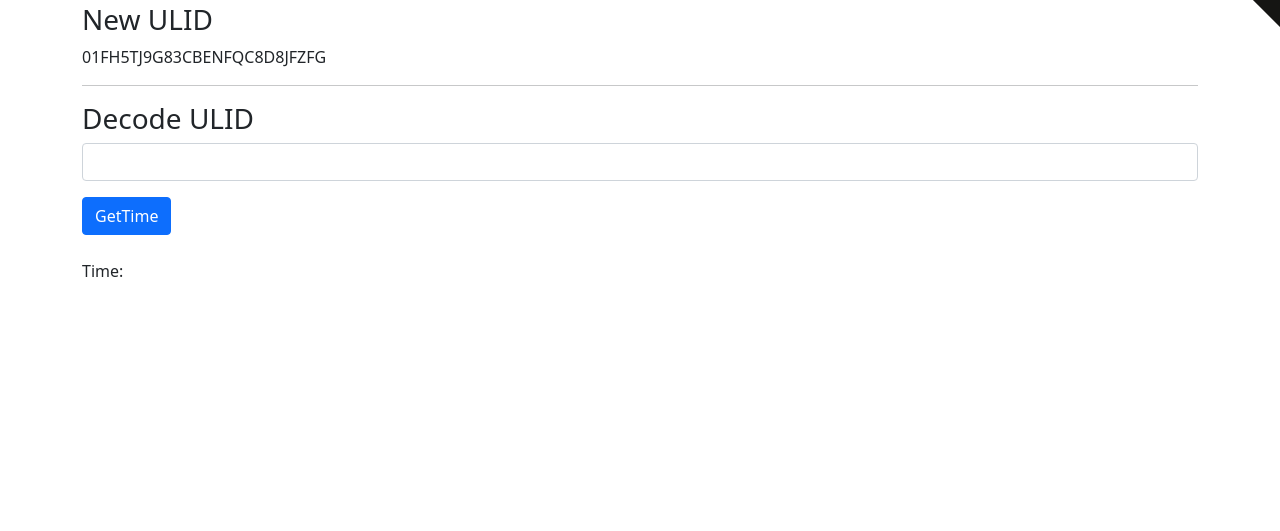
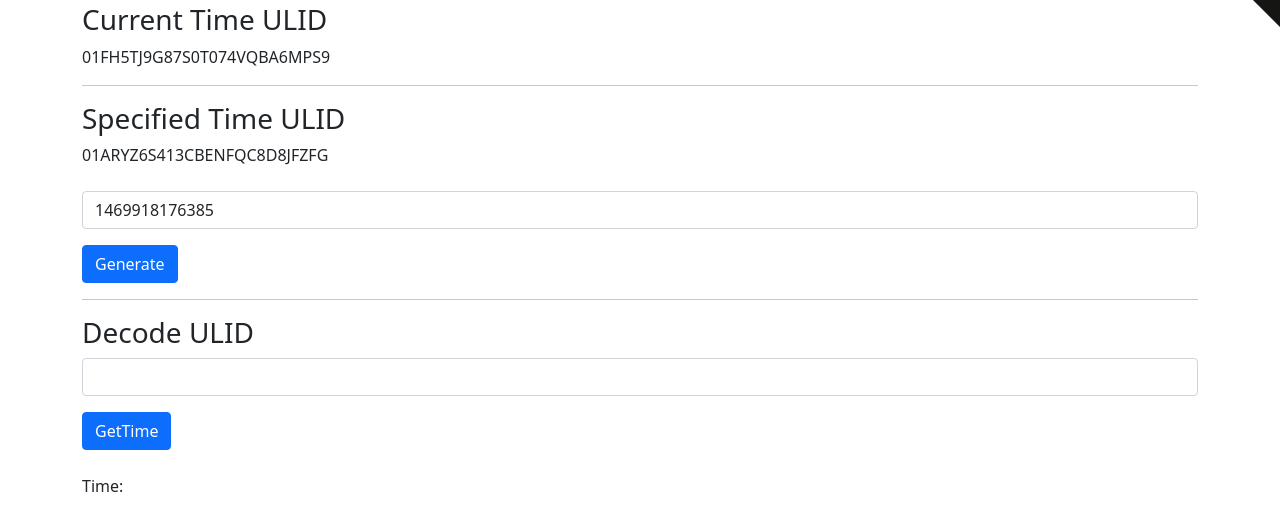
Before and after one commit to pgr0ss/ulid-tools, a plain HTML site: page index.html in a window 1280 px wide. Shown: the part 53-584 px from the top of the page. Drawn offline with nearby package versions, Linux system fonts and the light colour scheme.

Commit message:
Add a generator for a specified time

```diff
--- a/index.html
+++ b/index.html
@@ -77,8 +77,31 @@
     <div class="container">
       <h1>ULID Tools</h1>
 
-      <h3>New ULID</h3>
+      <h3>Current Time ULID</h3>
       <div id="newulid"></div>
+
+      <hr />
+      <h3>Specified Time ULID</h3>
+      <div id="ulidfortime"></div>
+      <br />
+
+      <form>
+        <div class="mb-3">
+          <input
+            type="text"
+            class="form-control"
+            id="inputtime"
+            value="1469918176385"
+          />
+        </div>
+        <button
+          type="submit"
+          class="btn btn-primary"
+          onClick="newForTime(); return false"
+        >
+          Generate
+        </button>
+      </form>
 
       <hr />
       <h3>Decode ULID</h3>
@@ -123,6 +146,15 @@
         }
       }
 
+      function newForTime() {
+        const t = Number(document.getElementById("inputtime").value);
+        console.log(t);
+        const u = ULID.ulid(t);
+        console.log(u);
+        document.getElementById("ulidfortime").innerText = u;
+      }
+      newForTime();
+
       document.getElementById("newulid").innerText = ULID.ulid();
       console.log(ULID.ulid());
     </script>
```
